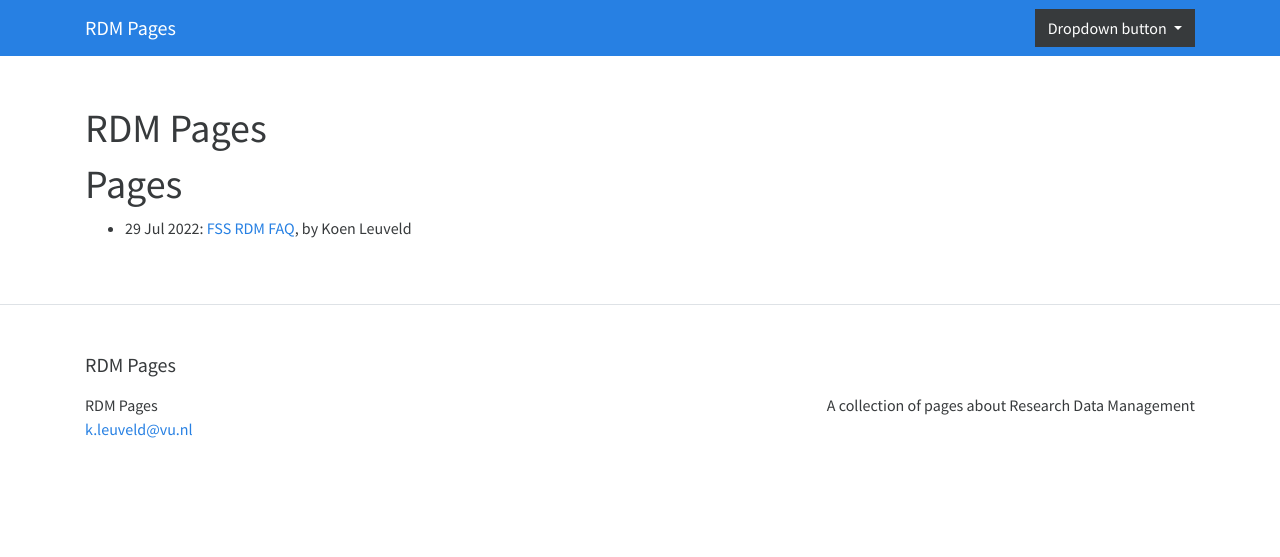
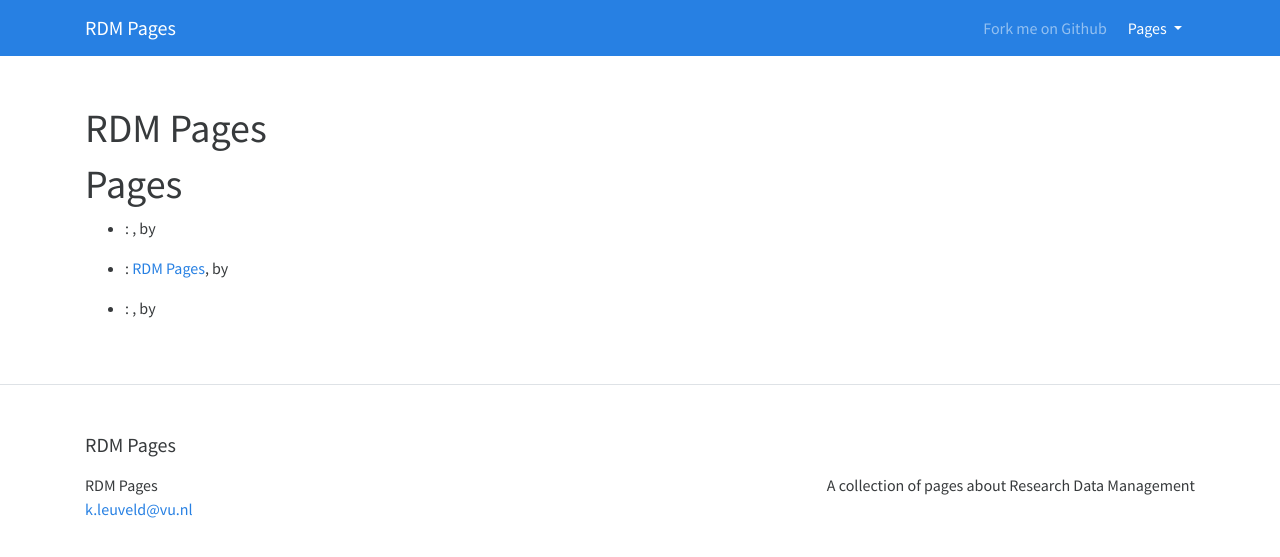
Before and after one commit to kleuveld/bootstrap-test, a Jekyll site: the page built from index.md, in a window 1280 px wide. Shown: the top 557 px of the page. Built offline with Jekyll 4.4.1, drawn with Linux system fonts in a browser that asks for light colours.

Commit message:
do some more trying

```diff
--- a/_config.yml
+++ b/_config.yml
@@ -42,5 +42,5 @@ exclude:
   - update_boostrap.sh
 
 collections:
-  pages:
+  documents:
     output: true
--- a/_includes/header.html
+++ b/_includes/header.html
@@ -1,13 +1,32 @@
 <nav class="navbar navbar-expand-lg navbar-dark bg-primary">
   <div class="container">
     <a class="navbar-brand" rel="author" href="{{ "/" | relative_url }}">{{ site.title | escape }}</a>
+    {%- assign page_paths = site.header_pages -%}
+    <button class="navbar-toggler" type="button" data-toggle="collapse" data-target="#navbarSupportedContent"
+      aria-controls="navbarSupportedContent" aria-expanded="false" aria-label="Toggle navigation">
+      <span class="navbar-toggler-icon"></span>
+    </button>
+    <div class="collapse navbar-collapse" id="navbarSupportedContent">
+      <ul class="navbar-nav ml-auto">
+        {%- for path in page_paths -%}
+          {%- assign my_page = site.pages | where: "path", path | first -%}
+          {%- if my_page.title -%}
+          <li class="nav-item">
+            <a class="nav-link" href="{{ my_page.url | relative_url }}">{{ my_page.title | escape }}</a>
+          </li>
+          {%- endif -%}
+        {% endfor -%}
+        <li class="nav-item">
+          <a class="nav-link" href="{{ site.github.repository_url }}">Fork me on Github</a>
+        </li>
+      </ul>
     <div class="dropdown">
-      <button class="btn btn-secondary dropdown-toggle" type="button" id="dropdownMenuButton" data-toggle="dropdown" aria-haspopup="true" aria-expanded="false">
-      Dropdown button
+      <button class="btn btn-primary dropdown-toggle" type="button" id="dropdownMenuButton" data-toggle="dropdown" aria-haspopup="true" aria-expanded="false">
+      Pages
       </button>
       <div class="dropdown-menu" aria-labelledby="dropdownMenuButton">
-        {% for page in site.pages %}
-          <a class="dropdown-item" href="{{ page.url | relative_url }}">{{ page.title }}</a>
+        {% for doc in site.documents %}
+          <a class="dropdown-item" href="{{ doc.url | relative_url }}">{{ doc.title }}</a>
         {% endfor %}
       </div>
     </div>
```
Also changed, not shown: _pages/rdm_faq.md (deleted, +0 -108 lines), 1 other file.
